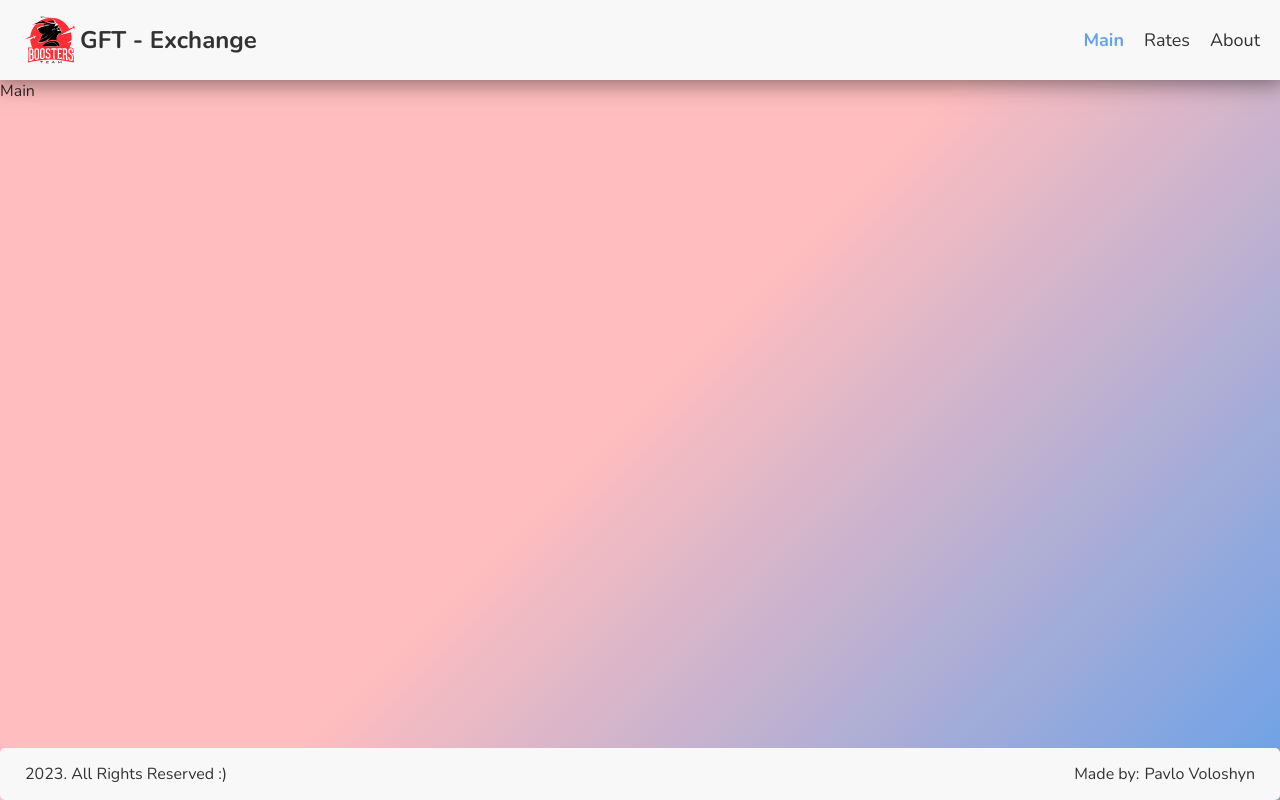
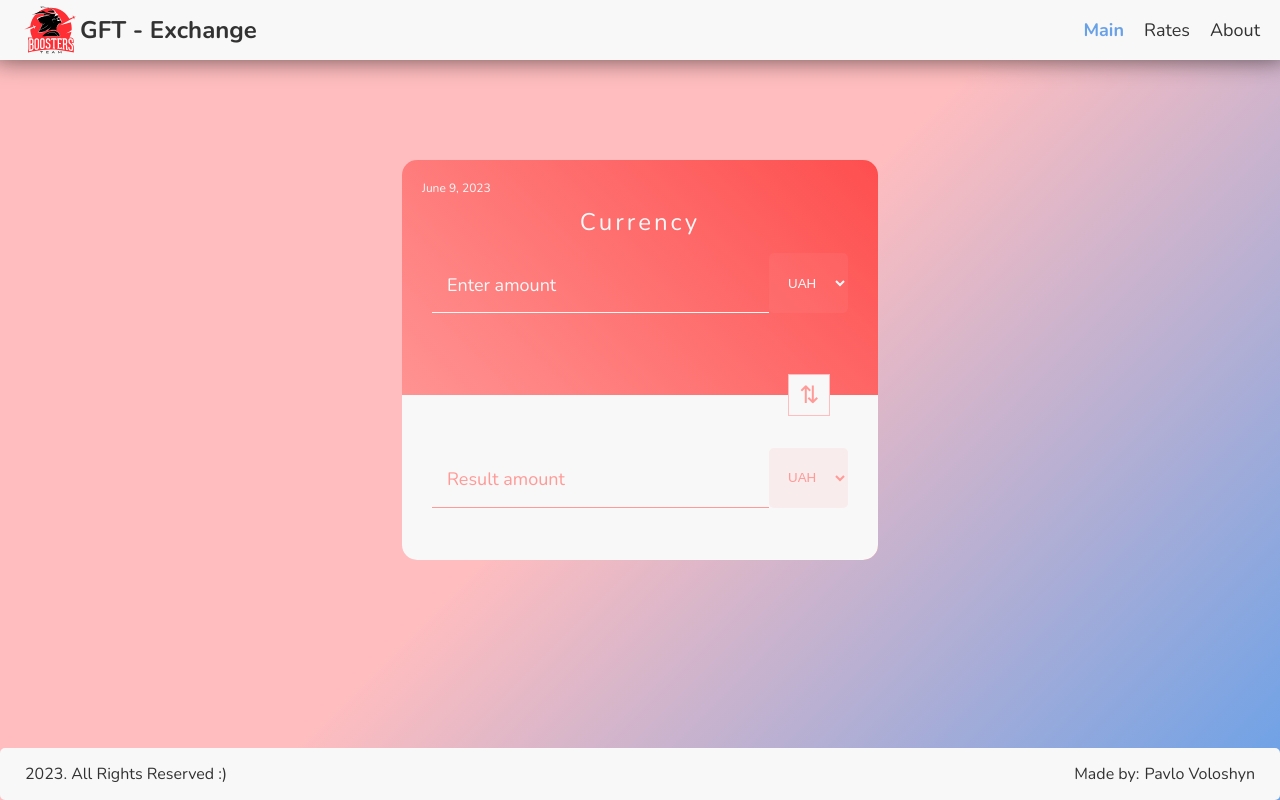
Before and after one commit to v4voloshyn/GFT-Exchange, a React (Vite) app: page / in a window 1280 px wide. Built offline with nearby package versions, Linux system fonts and the light colour scheme.

Commit message:
feat: exchange-form base

```diff
--- a/src/globals.scss
+++ b/src/globals.scss
@@ -1,5 +1,9 @@
 @import "./shared/styles/colors";
 @import "./shared/styles/fonts";
+
+* {
+  box-sizing: border-box;
+}
 
 #root {
   width: 100%;
@@ -12,6 +16,7 @@ a {
   text-decoration: none;
   color: inherit;
 }
+
 ul,
 ol,
 li,
@@ -33,7 +38,7 @@ body {
   box-sizing: border-box;
   font-family: $font-family-primary;
   font-weight: 400;
-  background: $gradient;
+  background: $main-gradient;
   font-size: $font-size-primary;
   color: $color-text-primary;
   transition: background 0.3s ease-in-out;
--- /dev/null
+++ b/src/modules/form/components/input.tsx
@@ -0,0 +1,17 @@
+import { forwardRef, ComponentProps, HTMLAttributes } from 'react';
+
+interface InputProps extends HTMLAttributes<HTMLInputElement> {
+  onChange?: ComponentProps<'input'>['onChange'];
+  type?: ComponentProps<'input'>['type'];
+  value?: ComponentProps<'input'>['value'];
+}
+
+export const Input = forwardRef<HTMLInputElement, InputProps>(
+  ({ type, onChange, value, ...rest }, ref) => {
+    return (
+      <input type={type || 'text'} onChange={onChange} value={value || ''} ref={ref} {...rest} />
+    );
+  }
+);
+
+Input.displayName = 'InputWithRef';
--- /dev/null
+++ b/src/modules/form/components/select.tsx
@@ -0,0 +1,16 @@
+import { FC, HTMLAttributes, ComponentProps } from 'react';
+
+interface SelectProps extends HTMLAttributes<HTMLSelectElement> {
+  optionsList: string[];
+  onChange?: ComponentProps<'select'>['onChange'];
+}
+
+export const Select: FC<SelectProps> = ({ optionsList, onChange, ...rest }) => {
+  return (
+    <select defaultValue="UAH" onChange={onChange} {...rest}>
+      <option value="USD">USD</option>
+      <option value="EUR">EUR</option>
+      <option value="UAH">UAH</option>
+    </select>
+  );
+};
--- /dev/null
+++ b/src/modules/form/exchange-form/exchange-form.scss
@@ -0,0 +1,134 @@
+@import "../../../shared/styles/colors";
+@import "../../../shared/styles/fonts";
+
+.form-wrapper {
+	background-color: transparent;
+	height: 400px;
+}
+
+.exchange {
+	height: 100%;
+	width: 100%;
+	display: flex;
+	flex-direction: column;
+	background: $form-gradient;
+	border-radius: 15px;
+	overflow: hidden;
+
+	&-from {
+		position: relative;
+		padding: 15px 30px;
+		height: 50%;
+		width: 100%;
+		display: flex;
+		flex-wrap: wrap;
+	}
+
+	&-to {
+		display: flex;
+		flex-wrap: wrap;
+		align-items: center;
+		padding: 30px;
+		height: 50%;
+		width: 100%;
+		background-color: $c-whitesmoke;
+	}
+
+	&-date {
+		font-size: 12px;
+		color: $c-whitesmoke;
+		margin-top: 20px;
+		margin-left: 20px;
+	}
+
+	&-title {
+		margin-top: 10px;
+		letter-spacing: 3px;
+		font-size: 24px;
+		text-align: center;
+		font-weight: 400;
+		color: $c-whitesmoke;
+	}
+}
+
+.input {
+	background-color: transparent;
+	padding: 5px 15px;
+	height: 60px;
+	border: none;
+	border-bottom: 1px solid $c-whitesmoke;
+	font-family: $font-family-primary;
+	font-size: 24px;
+	font-weight: 600;
+	color: $c-whitesmoke;
+	outline: none;
+
+	&::placeholder {
+		font-size: 18px;
+		color: inherit;
+		font-family: inherit;
+		font-weight: 400;
+	}
+
+	&:focus {
+		border-bottom-width: 2px;
+	}
+}
+
+.number-from {}
+
+.number-to {
+	border-color: $c-pink;
+	color: $c-pink;
+
+	&::placeholder {
+		color: inherit;
+	}
+}
+
+.select {
+	background-color: $c-pink-20;
+	border-radius: 5px;
+	padding: 15px;
+	height: 60px;
+	border: none;
+	color: $c-whitesmoke;
+	cursor: pointer;
+
+	&>option {
+		color: black;
+	}
+}
+
+.select-from {}
+
+.select-to {
+	color: $c-pink;
+
+	&>option {
+		color: black;
+	}
+}
+
+.switch {
+	display: flex;
+	position: absolute;
+	bottom: 0%;
+	right: 10%;
+	transform: translateY(50%);
+	width: 40px;
+	height: 30px;
+	background-color: $c-whitesmoke;
+	padding: 20px;
+	justify-content: center;
+	align-items: center;
+	font-size: 24px;
+	cursor: pointer;
+	border: 1px solid $c-pink-light;
+	color: $c-pink;
+	transition: box-shadow 0.25s ease-in-out;
+
+	&:hover {
+		box-shadow: 0 0 10px 2px $c-pink-light;
+	}
+}
--- /dev/null
+++ b/src/modules/form/exchange-form/exchange-form.tsx
@@ -0,0 +1,36 @@
+import { FC } from 'react';
+
+import { Input } from '../components/input';
+import { Select } from '../components/select';
+
+import './exchange-form.scss';
+
+interface ExchangeFormProps {}
+
+export const ExchangeForm: FC<ExchangeFormProps> = () => {
+  return (
+    <div className="form-wrapper">
+      <form className="exchange">
+        <span className="exchange-date">June 9, 2023</span>
+        <h1 className="exchange-title">Currency</h1>
+        <div className="exchange-from">
+          <Input
+            className="input number-from"
+            // value="99"
+            type="number"
+            placeholder="Enter amount"
+          />
+          <Select className="select select-from" optionsList={[]} />
+          <button className="switch" type="button">
+            ⇅
+          </button>
+        </div>
+
+        <div className="exchange-to">
+          <Input className="input number-to" type="number" placeholder="Result amount" />
+          <Select className="select select-to" optionsList={[]} />
+        </div>
+      </form>
+    </div>
+  );
+};
--- a/src/pages/main/main.scss
+++ b/src/pages/main/main.scss
@@ -0,0 +1,6 @@
+.main-container {
+	display: flex;
+	justify-content: center;
+	place-items: center;
+	height: 600px;
+}
--- a/src/pages/main/main.tsx
+++ b/src/pages/main/main.tsx
@@ -1,7 +1,13 @@
 import { FC } from 'react';
+
+import { ExchangeForm } from '../../modules/form/exchange-form/exchange-form';
 
 import './main.scss';
 
 export const Main: FC = () => {
-  return <div className="main">Main</div>;
+  return (
+    <div className="main-container">
+      <ExchangeForm />
+    </div>
+  );
 };
--- a/src/shared/styles/_colors.scss
+++ b/src/shared/styles/_colors.scss
@@ -1,9 +1,12 @@
 $c-whitesmoke: #f8f8f8;
 $c-black-60: rgba(0, 0, 0, 0.6);
 $c-black-80: rgba(0, 0, 0, 0.8);
-$c-pink: rgba(255,189,191,1);
-$c-blue: rgba(105,161,232,1);
-$gradient: linear-gradient(135deg, rgba(255,189,191,1) 50%, rgba(105,161,232,1) 100%);
+$c-pink: #ff9a97;
+$c-pink-20: #ff9a9720;
+$c-pink-light: rgba(255, 189, 191, 1);
+$c-blue: rgba(105, 161, 232, 1);
+$main-gradient: linear-gradient(135deg, rgba(255, 189, 191, 1) 50%, rgba(105, 161, 232, 1) 100%);
+$form-gradient: linear-gradient(225deg, rgba(254, 78, 78, 1) 0%, rgba(255, 163, 162, 1) 100%);
 
 $color-primary-light :$c-whitesmoke;
 $color-bg-main: $c-whitesmoke;
```
